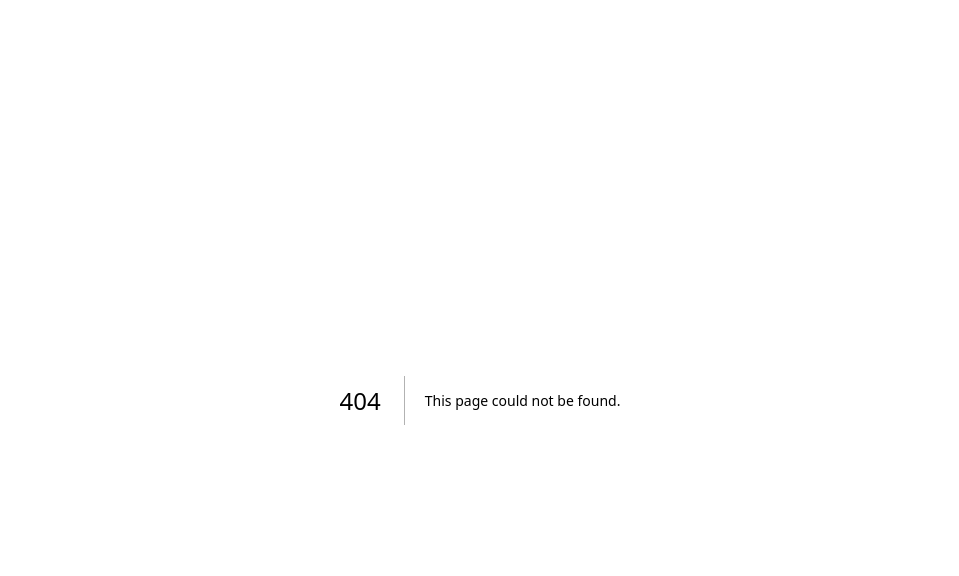
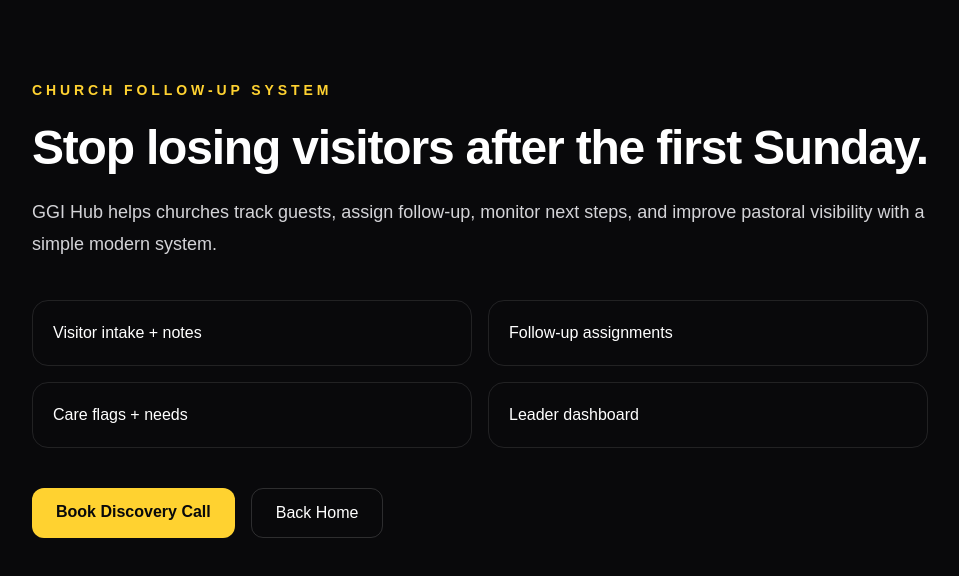
Before and after one commit to Pastorreno/ggi-app-starter, a Next.js app: page /church-follow-up in a window 1280 px wide. Before the commit this address had no page. Shown: the top 576 px of the page, without its empty margins (160-1119 px from the left). Built offline with nearby package versions, Linux system fonts and the light colour scheme.

Commit message:
Add church follow-up sales page

```diff
--- /dev/null
+++ b/src/app/church-follow-up/page.tsx
@@ -0,0 +1,25 @@
+import Link from 'next/link'
+
+export default function ChurchFollowUpPage() {
+  return (
+    <main className="min-h-screen bg-zinc-950 px-6 py-20 text-white">
+      <div className="mx-auto max-w-4xl">
+        <p className="text-sm font-semibold uppercase tracking-[0.28em] text-amber-300">Church Follow-Up System</p>
+        <h1 className="mt-6 text-5xl font-bold tracking-tight">Stop losing visitors after the first Sunday.</h1>
+        <p className="mt-6 text-lg leading-8 text-zinc-300">
+          GGI Hub helps churches track guests, assign follow-up, monitor next steps, and improve pastoral visibility with a simple modern system.
+        </p>
+        <div className="mt-10 grid gap-4 sm:grid-cols-2">
+          <div className="rounded-2xl border border-white/10 p-5">Visitor intake + notes</div>
+          <div className="rounded-2xl border border-white/10 p-5">Follow-up assignments</div>
+          <div className="rounded-2xl border border-white/10 p-5">Care flags + needs</div>
+          <div className="rounded-2xl border border-white/10 p-5">Leader dashboard</div>
+        </div>
+        <div className="mt-10 flex gap-4">
+          <Link href="/contact" className="rounded-xl bg-amber-300 px-6 py-3 font-bold text-zinc-950">Book Discovery Call</Link>
+          <Link href="/" className="rounded-xl border border-white/15 px-6 py-3">Back Home</Link>
+        </div>
+      </div>
+    </main>
+  )
+}
```
